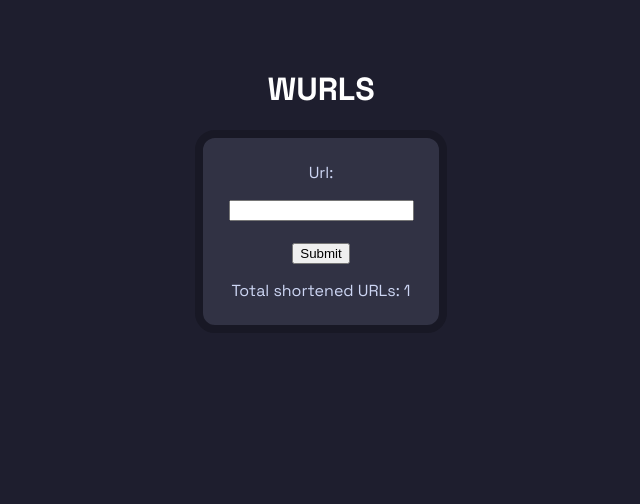
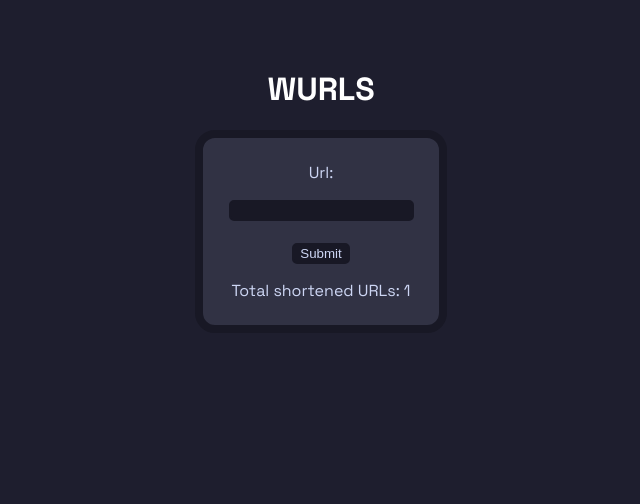
Before and after one commit to simpansoftware/WURLS, a Flask app: page / in a window 1280 px wide. Shown: the part 210-714 px from the top of the page, without its empty margins (319-959 px from the left). Run offline with Flask 3, Linux system fonts and the light colour scheme.

Commit message:
another thing

```diff
--- a/static/style.css
+++ b/static/style.css
@@ -16,6 +16,35 @@ body {
     right: 0;
     margin: auto;
     border-radius: 20px;
+}
+
+input[type=text] {
+    border-radius: 5px;
+    background-color: #181825;
+    color: #cdd6f4;
+    border: 2px solid #181825;
+}
+
+input[type=text]:focus {
+    border-radius: 5px;
+    background-color: #181825;
+    color: #cdd6f4;
+    border: 2px solid #181825;
+    outline: none;
+}
+
+input[type=submit] {
+    border-radius: 5px;
+    background-color: #181825;
+    color: #cdd6f4;
+    border: 2px solid #181825;
+}
+
+input[type=submit]:hover {
+    border-radius: 5px;
+    background-color: #181825;
+    color: #cdd6f4;
+    border: 2px solid #cdd6f4;
 }
 
 .thething {
--- a/templates/index.html
+++ b/templates/index.html
@@ -12,8 +12,10 @@
         <div class="thething abcdeidontknow">
             <form action="/shorten" method="post">
                 <p class="abcdeidontknow">Url:</p>
-                <input type="text" name="url" required><br><br>
-                <input type="submit" value="Submit">
+                <div class="textinput">
+                    <input type="text" name="url" required><br><br>
+                </div>
+                <input type="submit" class="buttoninput" value="Submit">
             </form>
             <p>Total shortened URLs: {{ count }}</p>
         </div>
```
